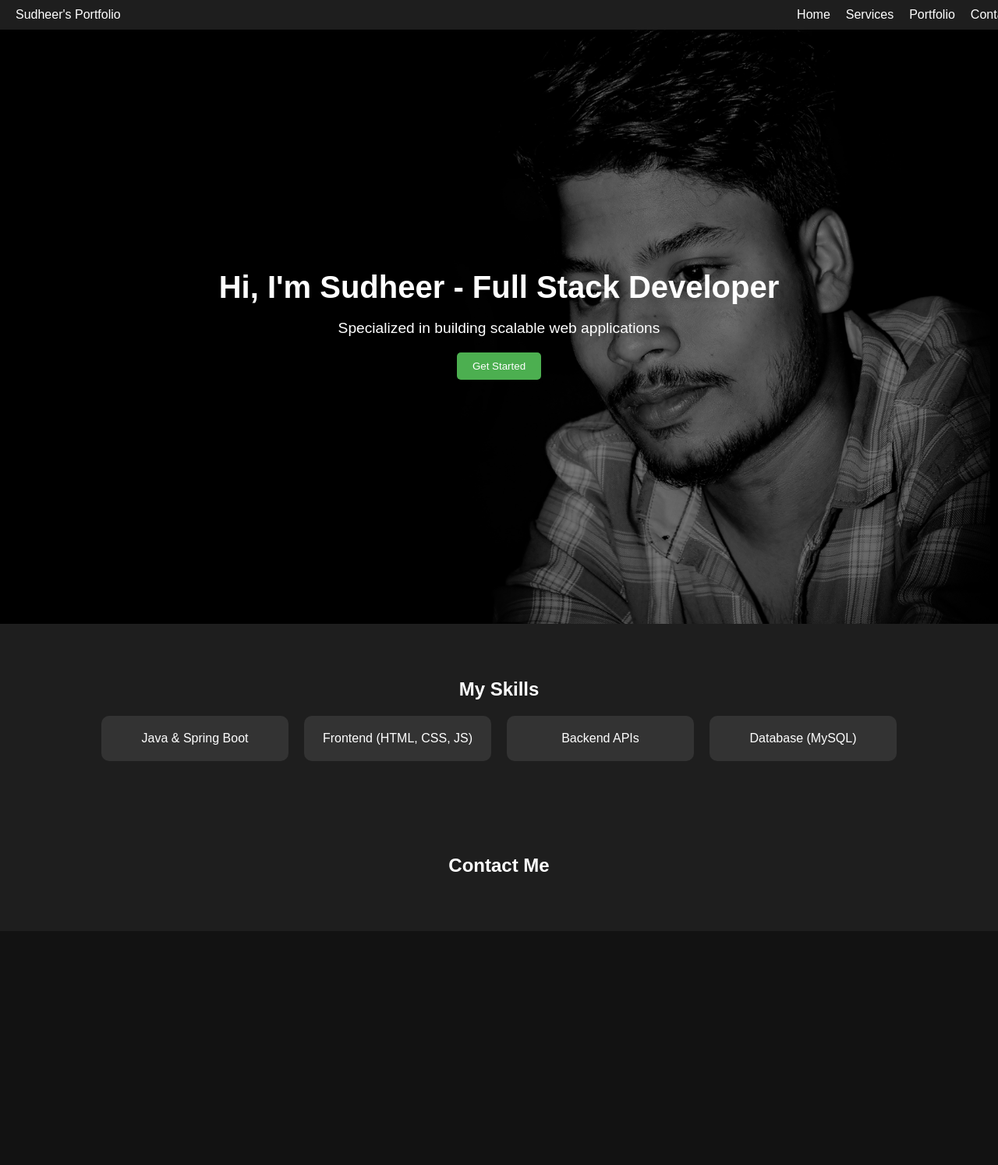
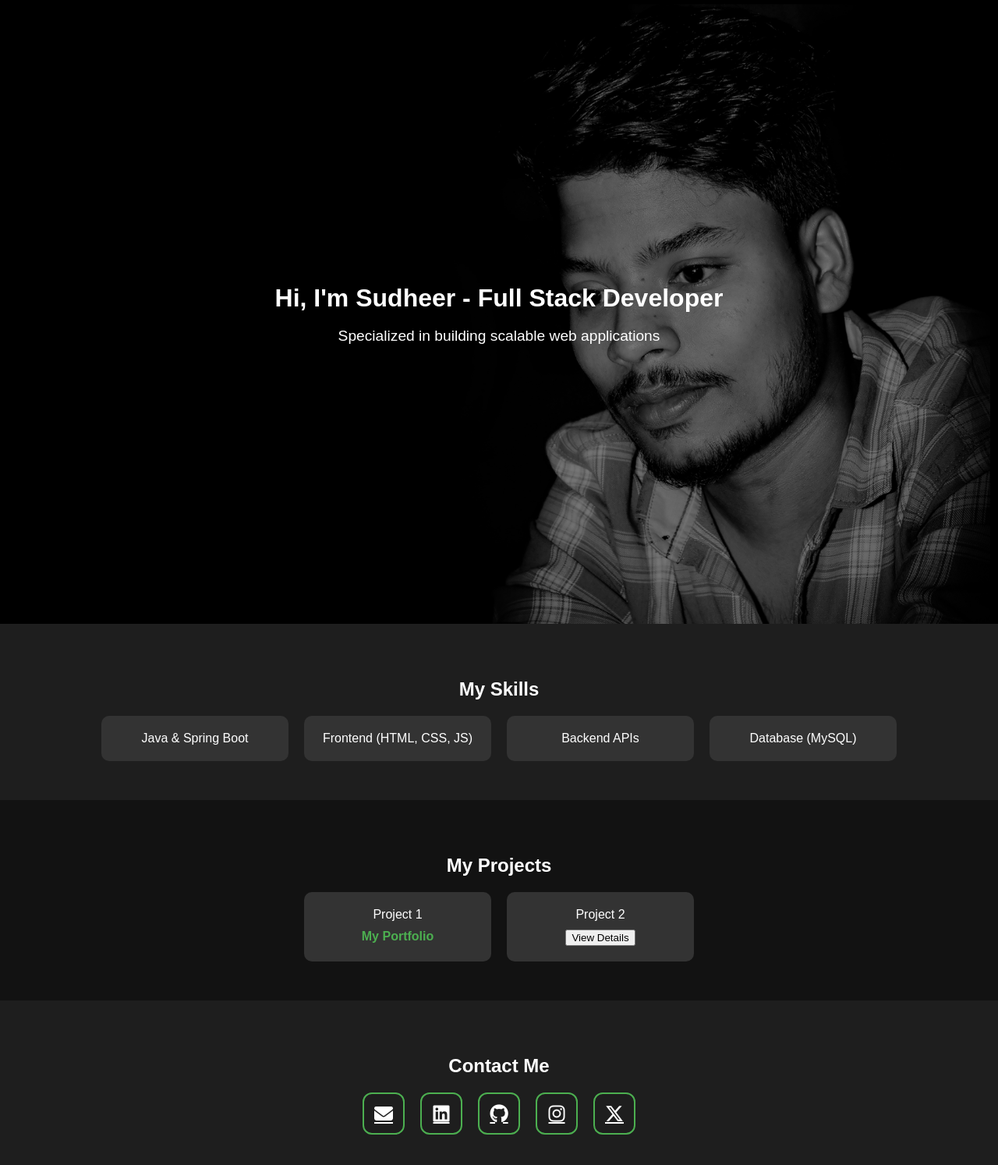
Before and after one commit to sudheer5f2/portfolio-website, a plain HTML site: page index.html in a window 1280 px wide. Shown: the whole page at 78% size. Before the commit the page ends 1194 px from the top, so only its background shows below. Drawn offline with Linux system fonts and the light colour scheme.

Commit message:
Update index.html

```diff
--- a/index.html
+++ b/index.html
@@ -15,44 +15,6 @@
             color: #fff;
         }
 
-        /* Navigation Bar */
-        nav {
-            background-color: #1e1e1e;
-            padding: 10px 20px;
-            display: flex;
-            justify-content: space-between;
-            align-items: center;
-            position: fixed;
-            top: 0;
-            width: 100%;
-            z-index: 1000;
-        }
-
-        .nav-links {
-            display: flex;
-            gap: 20px;
-        }
-
-        .nav-links a {
-            color: #fff;
-            text-decoration: none;
-            font-size: 1rem;
-            transition: color 0.3s;
-        }
-
-        .nav-links a:hover {
-            color: #4caf50;
-        }
-
-        .hamburger {
-            display: none;
-            font-size: 1.5rem;
-            background: none;
-            border: none;
-            color: #fff;
-            cursor: pointer;
-        }
-
         /* Hero Section */
         #hero {
             display: flex;
@@ -63,7 +25,6 @@
             color: #fff;
             text-align: center;
             position: relative;
-            padding: 0 20px;
         }
 
         #hero::before {
@@ -83,7 +44,7 @@
         }
 
         #hero h1 {
-            font-size: 2.5rem;
+            font-size: 2rem;
             margin-bottom: 10px;
         }
 
@@ -94,6 +55,7 @@
 
         #hero button {
             padding: 10px 20px;
+            margin: 10px;
             border: none;
             cursor: pointer;
             background-color: #4caf50;
@@ -160,6 +122,19 @@
             transform: translateY(-10px);
         }
 
+        .portfolio-item a {
+            color: #4caf50;
+            text-decoration: none;
+            font-weight: bold;
+            display: block;
+            margin-top: 10px;
+            transition: color 0.3s ease;
+        }
+
+        .portfolio-item a:hover {
+            color: #45a049;
+        }
+
         /* Contact Section */
         #contact {
             padding: 50px 20px;
@@ -172,7 +147,6 @@
             gap: 20px;
             justify-content: center;
             margin-top: 20px;
-            flex-wrap: wrap;
         }
 
         .icon-box {
@@ -196,67 +170,28 @@
             transform: translateY(-5px);
         }
 
-        /* Responsive Design */
         @media (max-width: 768px) {
-            .hamburger {
-                display: block;
-            }
-
-            .nav-links {
-                display: none;
-                flex-direction: column;
-                gap: 10px;
-                background-color: #1e1e1e;
-                padding: 20px;
-                position: absolute;
-                top: 50px;
-                left: 0;
-                width: 100%;
-            }
-
-            .nav-links.active {
-                display: flex;
-            }
-
             #hero h1 {
-                font-size: 2rem;
+                font-size: 1.5rem;
             }
 
             .service-card, .portfolio-item {
                 width: 100%;
             }
 
-            .icon-box {
-                width: 40px;
-                height: 40px;
-            }
-
-            .icon-box i {
+            .contact-info a {
                 font-size: 20px;
             }
         }
     </style>
 </head>
 <body>
-
-<!-- Navigation Bar -->
-<nav>
-    <div>Sudheer's Portfolio</div>
-    <button class="hamburger" onclick="toggleMenu()">☰</button>
-    <div class="nav-links">
-        <a href="#hero">Home</a>
-        <a href="#services">Services</a>
-        <a href="#portfolio">Portfolio</a>
-        <a href="#contact">Contact</a>
-    </div>
-</nav>
-
     <!-- Hero Section -->
     <section id="hero">
         <div class="hero-content">
             <h1>Hi, I'm Sudheer - Full Stack Developer</h1>
             <p>Specialized in building scalable web applications</p>
-        <button onclick="alert('Get Started')">Get Started</button>
+
         </div>
     </section>
 
@@ -271,19 +206,32 @@
         </div>
     </section>
 
+    <!-- Portfolio Section -->
+    <section id="portfolio">
+        <h2>My Projects</h2>
+        <div class="portfolio-container">
+            <div class="portfolio-item">Project 1<a href="https://sudheer5f2.github.io/portfolio-website/">My Portfolio</a></div>
+            <div class="portfolio-item">Project 2 <a href=""><button onclick="project2()">View Details</button></a></div>
+        </div>
+    </section>
+
     <!-- Contact Section -->
     <section id="contact">
         <h2>Contact Me</h2>
         <div class="contact-info">
-        <!-- Contact Icons -->
+            <a href="mailto:sudheer5f2@gmail.com" class="icon-box"><i class="fas fa-envelope"></i></a>
+            <a href="https://www.linkedin.com/in/sudheer-sangipogu-543a17336/" class="icon-box"><i class="fab fa-linkedin"></i></a>
+            <a href="https://github.com/sudheer5f2" class="icon-box"><i class="fab fa-github"></i></a>
+            <a href="https://www.instagram.com/sudhir__5/" class="icon-box"><i class="fab fa-instagram"></i></a>
+            <a href="https://x.com/sudhir__1405" class="icon-box"><i class="fab fa-x-twitter"></i></a>
         </div>
     </section>
 
     <script>
-    function toggleMenu() {
-        document.querySelector('.nav-links').classList.toggle('active');
+
+        function project2() {
+            alert('Working on it...!');
         }
     </script>
-
 </body>
 </html>
```
Lines whose indentation alone changed are shown as unchanged.
